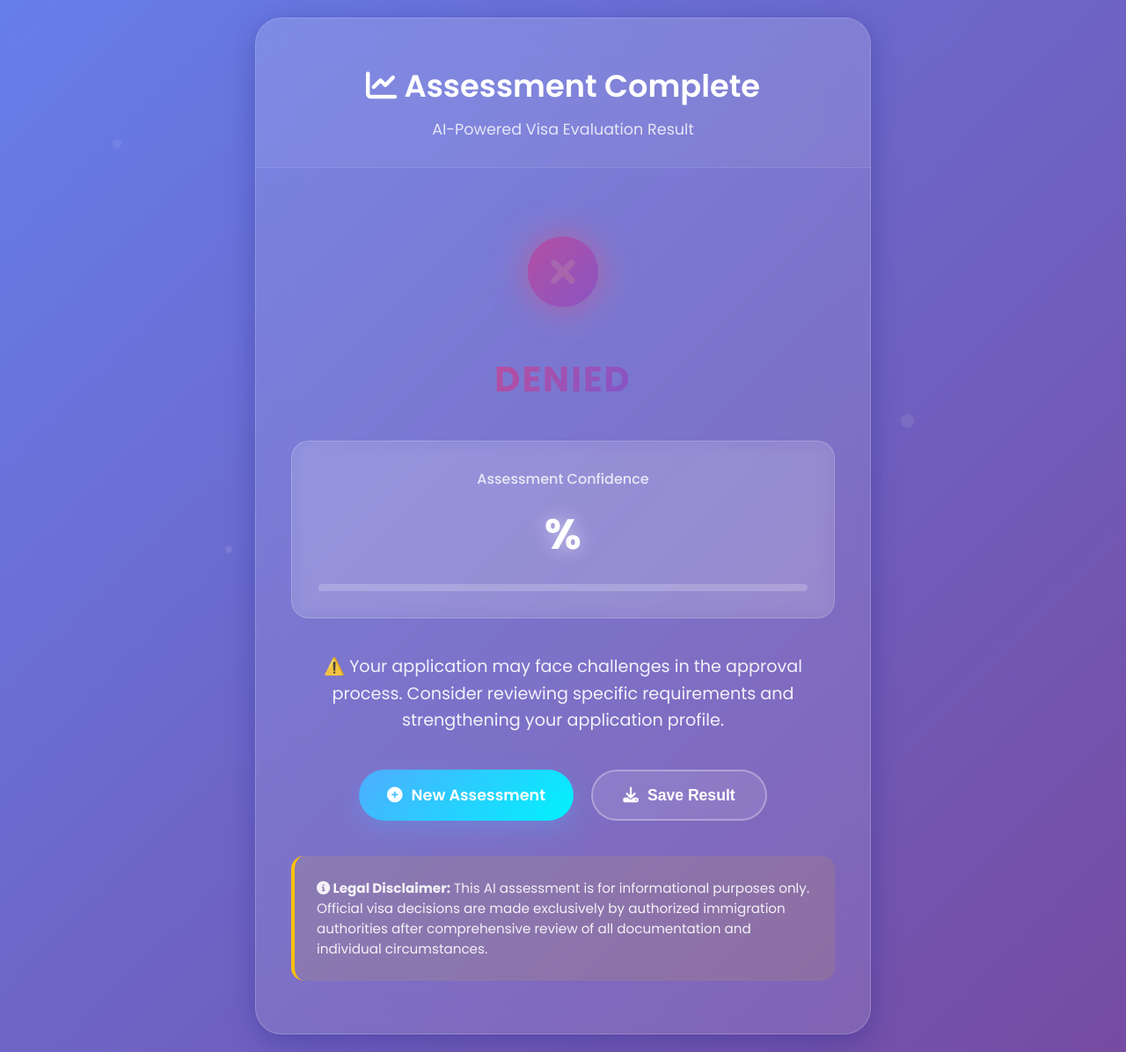
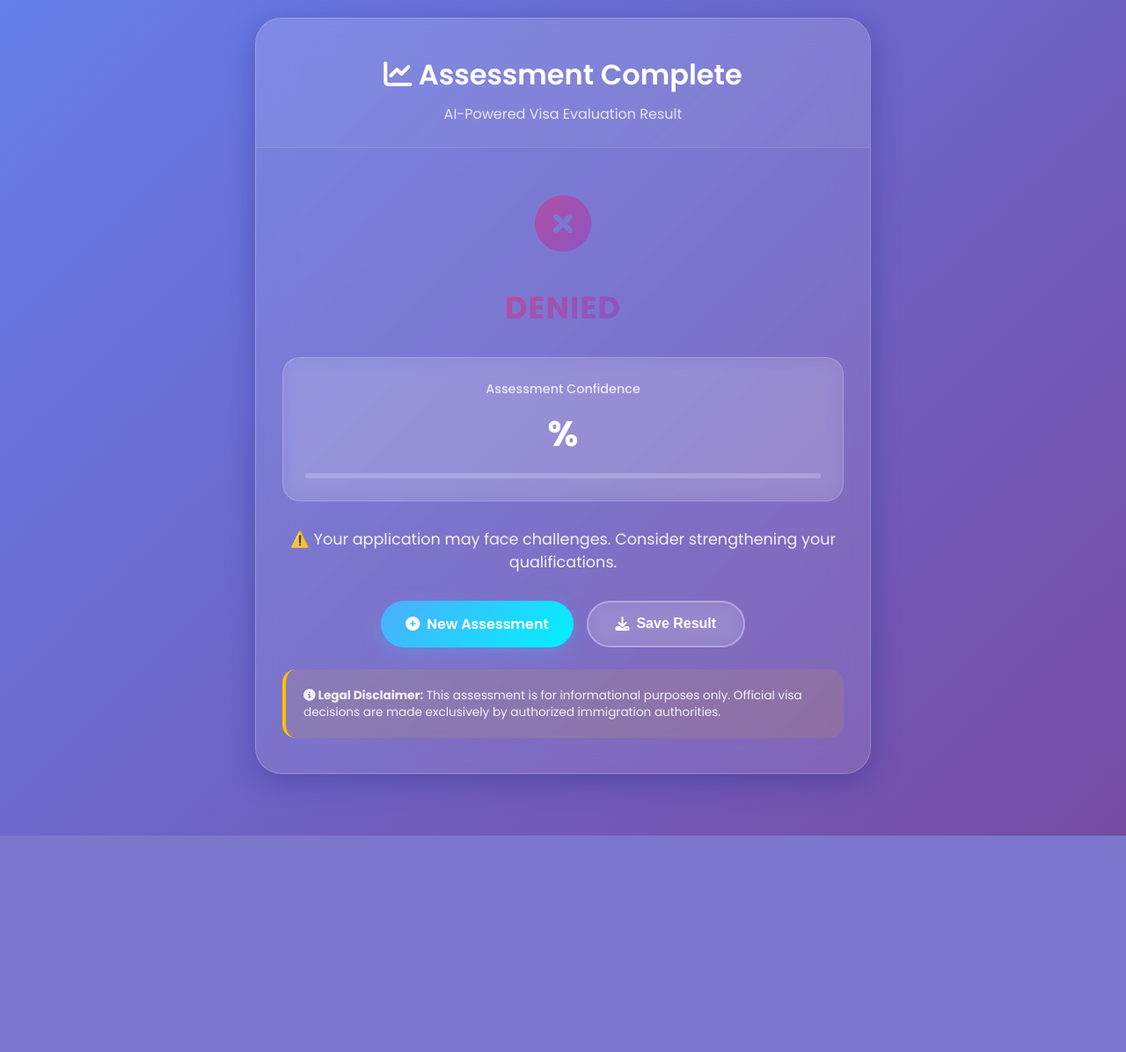
Before and after one commit to Ananddd06/MLA_Project, a Flask app: template templates/result.html in a window 1280 px wide. Shown: the whole page at 88% size. After the commit the page ends 950 px from the top, so only its background shows below. Run offline with Flask 3, Linux system fonts and the light colour scheme; the template is opened without the code that fills it, so the values that code supplies are empty; parts of the project's set-up code (start-up, migrations or seed data) failed here and were passed over.

Commit message:
Added the css style for the webpage

```diff
--- a/templates/result.html
+++ b/templates/result.html
@@ -11,7 +11,6 @@
             --primary: linear-gradient(135deg, #667eea 0%, #764ba2 100%);
             --success: linear-gradient(135deg, #11998e 0%, #38ef7d 100%);
             --danger: linear-gradient(135deg, #fc466b 0%, #3f5efb 100%);
-            --glass: rgba(255, 255, 255, 0.25);
         }
 
         * { margin: 0; padding: 0; box-sizing: border-box; }
@@ -20,38 +19,14 @@
             font-family: 'Poppins', sans-serif;
             background: var(--primary);
             min-height: 100vh;
-            display: flex;
-            align-items: center;
-            justify-content: center;
             padding: 20px;
-            overflow: hidden;
+            overflow-x: hidden;
         }
 
-        .particles {
-            position: fixed;
-            top: 0;
-            left: 0;
-            width: 100%;
-            height: 100%;
-            z-index: -1;
-        }
-
-        .particle {
-            position: absolute;
-            background: rgba(255, 255, 255, 0.1);
-            border-radius: 50%;
-            animation: float 6s ease-in-out infinite;
-        }
-
-        .particle:nth-child(1) { width: 10px; height: 10px; top: 20%; left: 10%; animation-delay: 0s; }
-        .particle:nth-child(2) { width: 15px; height: 15px; top: 60%; left: 80%; animation-delay: 2s; }
-        .particle:nth-child(3) { width: 8px; height: 8px; top: 80%; left: 20%; animation-delay: 4s; }
-        .particle:nth-child(4) { width: 12px; height: 12px; top: 30%; left: 70%; animation-delay: 1s; }
-        .particle:nth-child(5) { width: 6px; height: 6px; top: 70%; left: 60%; animation-delay: 3s; }
-
-        @keyframes float {
-            0%, 100% { transform: translateY(0px) rotate(0deg); opacity: 0.7; }
-            50% { transform: translateY(-20px) rotate(180deg); opacity: 1; }
+        .container {
+            max-width: 700px;
+            margin: 0 auto;
+            padding-bottom: 50px;
         }
 
         .result-container {
@@ -60,38 +35,36 @@
             border-radius: 30px;
             border: 1px solid rgba(255, 255, 255, 0.2);
             box-shadow: 0 8px 32px 0 rgba(31, 38, 135, 0.37);
-            max-width: 700px;
-            width: 100%;
             text-align: center;
             overflow: hidden;
             animation: slideIn 0.8s cubic-bezier(0.4, 0, 0.2, 1);
         }
 
         .result-header {
-            padding: 50px 40px 30px;
+            padding: 40px 30px 25px;
             background: rgba(255, 255, 255, 0.05);
             border-bottom: 1px solid rgba(255, 255, 255, 0.1);
         }
 
         .result-header h1 {
-            font-size: 2.2rem;
+            font-size: 2rem;
             color: white;
             font-weight: 600;
-            margin-bottom: 10px;
+            margin-bottom: 8px;
         }
 
         .result-header p {
             color: rgba(255, 255, 255, 0.8);
-            font-size: 1.1rem;
+            font-size: 1rem;
         }
 
         .result-content {
-            padding: 60px 40px;
+            padding: 40px 30px;
         }
 
         .status-icon {
-            font-size: 5rem;
-            margin-bottom: 30px;
+            font-size: 4rem;
+            margin-bottom: 20px;
             animation: bounceIn 0.8s cubic-bezier(0.68, -0.55, 0.265, 1.55) 0.3s both;
         }
 
@@ -99,23 +72,20 @@
             background: var(--success);
             -webkit-background-clip: text;
             -webkit-text-fill-color: transparent;
-            filter: drop-shadow(0 0 20px rgba(56, 239, 125, 0.5));
         }
 
         .status-denied .status-icon {
             background: var(--danger);
             -webkit-background-clip: text;
             -webkit-text-fill-color: transparent;
-            filter: drop-shadow(0 0 20px rgba(252, 70, 107, 0.5));
         }
 
         .status-text {
-            font-size: 2.5rem;
+            font-size: 2.2rem;
             font-weight: 700;
-            margin-bottom: 20px;
+            margin-bottom: 15px;
             text-transform: uppercase;
-            letter-spacing: 2px;
-            animation: slideUp 0.6s ease-out 0.5s both;
+            letter-spacing: 1px;
         }
 
         .status-approved .status-text {
@@ -134,32 +104,30 @@
             background: rgba(255, 255, 255, 0.1);
             backdrop-filter: blur(10px);
             border-radius: 20px;
-            padding: 30px;
-            margin: 40px 0;
+            padding: 25px;
+            margin: 30px 0;
             border: 1px solid rgba(255, 255, 255, 0.2);
-            animation: fadeIn 0.6s ease-out 0.7s both;
         }
 
         .confidence-label {
-            font-size: 1rem;
+            font-size: 0.9rem;
             color: rgba(255, 255, 255, 0.8);
             font-weight: 500;
-            margin-bottom: 15px;
+            margin-bottom: 10px;
         }
 
         .confidence-value {
-            font-size: 3rem;
+            font-size: 2.5rem;
             font-weight: 700;
             color: white;
-            text-shadow: 0 0 20px rgba(255, 255, 255, 0.5);
         }
 
         .confidence-bar {
             width: 100%;
-            height: 8px;
+            height: 6px;
             background: rgba(255, 255, 255, 0.2);
             border-radius: 10px;
-            margin-top: 20px;
+            margin-top: 15px;
             overflow: hidden;
         }
 
@@ -167,68 +135,50 @@
             height: 100%;
             background: linear-gradient(90deg, #4facfe 0%, #00f2fe 100%);
             border-radius: 10px;
+            width: {{ confidence }}%;
             animation: fillBar 1.5s ease-out 1s both;
-            width: {{ confidence }}%;
         }
 
         .description {
             color: rgba(255, 255, 255, 0.9);
-            font-size: 1.2rem;
-            line-height: 1.6;
-            margin-bottom: 40px;
-            animation: fadeIn 0.6s ease-out 0.9s both;
+            font-size: 1.1rem;
+            line-height: 1.5;
+            margin-bottom: 30px;
         }
 
         .actions {
             display: flex;
-            gap: 20px;
+            gap: 15px;
             justify-content: center;
             flex-wrap: wrap;
-            animation: slideUp 0.6s ease-out 1.1s both;
+            margin-bottom: 20px;
         }
 
         .btn {
-            padding: 16px 32px;
+            padding: 14px 28px;
             border: none;
             border-radius: 50px;
-            font-size: 1.1rem;
+            font-size: 1rem;
             font-weight: 600;
             cursor: pointer;
             text-decoration: none;
             display: inline-flex;
             align-items: center;
-            gap: 10px;
-            transition: all 0.3s cubic-bezier(0.4, 0, 0.2, 1);
-            min-width: 200px;
+            gap: 8px;
+            transition: all 0.3s ease;
+            min-width: 180px;
             justify-content: center;
-            position: relative;
-            overflow: hidden;
-        }
-
-        .btn::before {
-            content: '';
-            position: absolute;
-            top: 0;
-            left: -100%;
-            width: 100%;
-            height: 100%;
-            background: linear-gradient(90deg, transparent, rgba(255,255,255,0.2), transparent);
-            transition: left 0.5s;
-        }
-
-        .btn:hover::before {
-            left: 100%;
         }
 
         .btn-primary {
             background: linear-gradient(135deg, #4facfe 0%, #00f2fe 100%);
             color: white;
-            box-shadow: 0 10px 30px rgba(79, 172, 254, 0.3);
+            box-shadow: 0 8px 25px rgba(79, 172, 254, 0.3);
         }
 
         .btn-primary:hover {
-            transform: translateY(-3px);
-            box-shadow: 0 15px 40px rgba(79, 172, 254, 0.4);
+            transform: translateY(-2px);
+            box-shadow: 0 12px 35px rgba(79, 172, 254, 0.4);
         }
 
         .btn-secondary {
@@ -240,24 +190,24 @@
 
         .btn-secondary:hover {
             background: rgba(255, 255, 255, 0.2);
-            transform: translateY(-2px);
+            transform: translateY(-1px);
         }
 
         .disclaimer {
-            margin-top: 40px;
-            padding: 25px;
+            margin-top: 25px;
+            padding: 20px;
             background: rgba(255, 193, 7, 0.1);
             border-radius: 15px;
             border-left: 4px solid #ffc107;
-            font-size: 0.95rem;
+            font-size: 0.85rem;
             color: rgba(255, 255, 255, 0.9);
             text-align: left;
-            animation: fadeIn 0.6s ease-out 1.3s both;
+            line-height: 1.4;
         }
 
         @keyframes slideIn {
-            from { opacity: 0; transform: scale(0.9) translateY(50px); }
-            to { opacity: 1; transform: scale(1) translateY(0); }
+            from { opacity: 0; transform: translateY(30px); }
+            to { opacity: 1; transform: translateY(0); }
         }
 
         @keyframes bounceIn {
@@ -267,39 +217,24 @@
             to { opacity: 1; transform: scale(1); }
         }
 
-        @keyframes slideUp {
-            from { opacity: 0; transform: translateY(30px); }
-            to { opacity: 1; transform: translateY(0); }
-        }
-
-        @keyframes fadeIn {
-            from { opacity: 0; }
-            to { opacity: 1; }
-        }
-
         @keyframes fillBar {
             from { width: 0%; }
             to { width: {{ confidence }}%; }
         }
 
         @media (max-width: 768px) {
-            .result-content { padding: 40px 25px; }
-            .status-text { font-size: 2rem; }
-            .confidence-value { font-size: 2.5rem; }
+            .container { padding: 10px; padding-bottom: 30px; }
+            .result-content { padding: 30px 20px; }
+            .status-text { font-size: 1.8rem; }
+            .confidence-value { font-size: 2rem; }
             .actions { flex-direction: column; align-items: center; }
-            .btn { width: 100%; max-width: 300px; }
+            .btn { width: 100%; max-width: 280px; }
+            .disclaimer { font-size: 0.8rem; padding: 15px; }
         }
     </style>
 </head>
 <body>
-    <div class="particles">
-        <div class="particle"></div>
-        <div class="particle"></div>
-        <div class="particle"></div>
-        <div class="particle"></div>
-        <div class="particle"></div>
-    </div>
-
+    <div class="container">
         <div class="result-container">
             <div class="result-header">
                 <h1><i class="fas fa-chart-line"></i> Assessment Complete</h1>
@@ -333,9 +268,9 @@
 
                 <div class="description">
                     {% if prediction == "Certified" %}
-                    🎉 Excellent! Your application profile shows strong indicators for visa approval. The AI model has identified favorable conditions across multiple assessment criteria.
+                        🎉 Excellent! Your application shows strong indicators for approval based on our assessment criteria.
                     {% else %}
-                    ⚠️ Your application may face challenges in the approval process. Consider reviewing specific requirements and strengthening your application profile.
+                        ⚠️ Your application may face challenges. Consider strengthening your qualifications.
                     {% endif %}
                 </div>
 
@@ -350,7 +285,8 @@
 
                 <div class="disclaimer">
                     <strong><i class="fas fa-info-circle"></i> Legal Disclaimer:</strong>
-                This AI assessment is for informational purposes only. Official visa decisions are made exclusively by authorized immigration authorities after comprehensive review of all documentation and individual circumstances.
+                    This assessment is for informational purposes only. Official visa decisions are made exclusively by authorized immigration authorities.
+                </div>
             </div>
         </div>
     </div>
```
Lines whose indentation alone changed are shown as unchanged.
